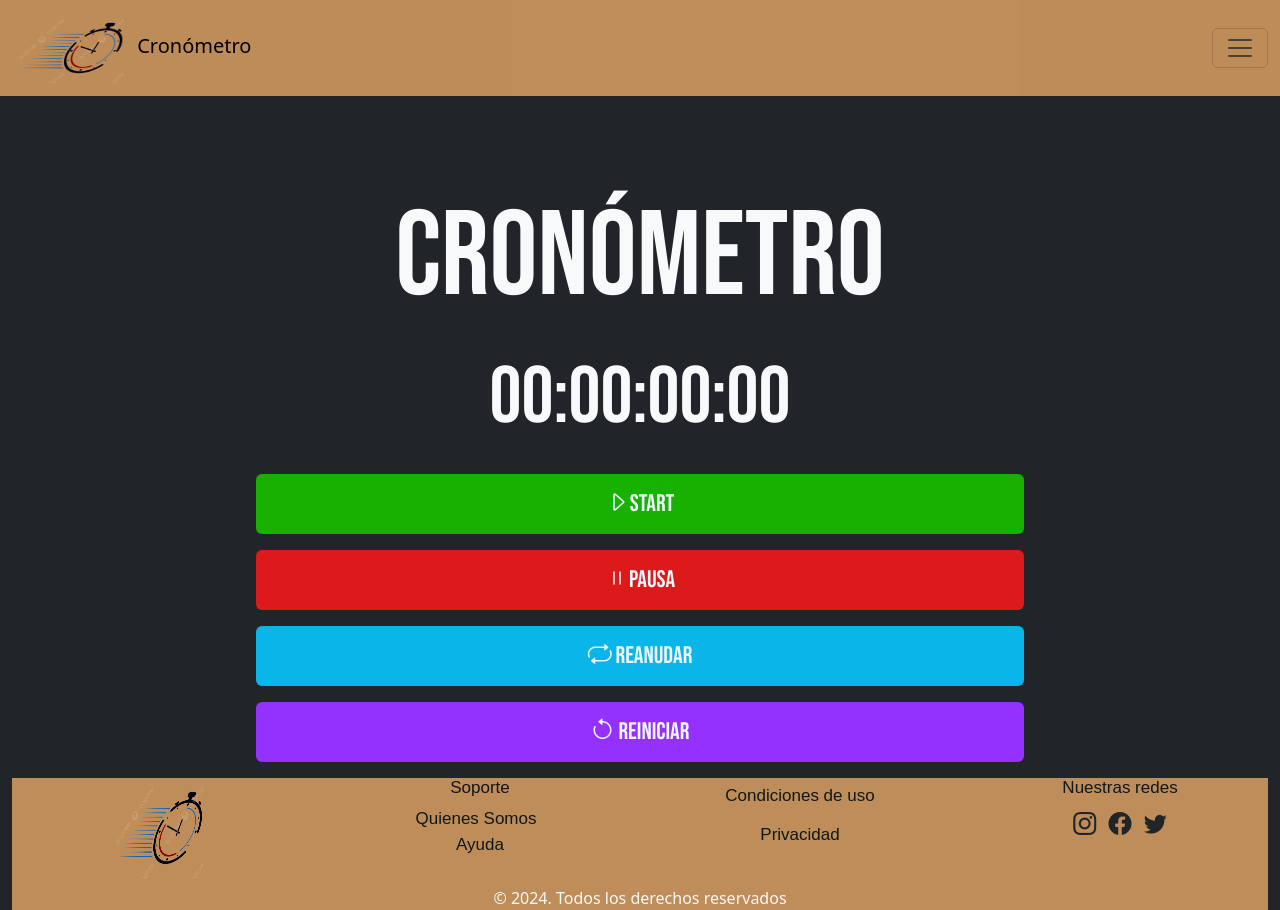
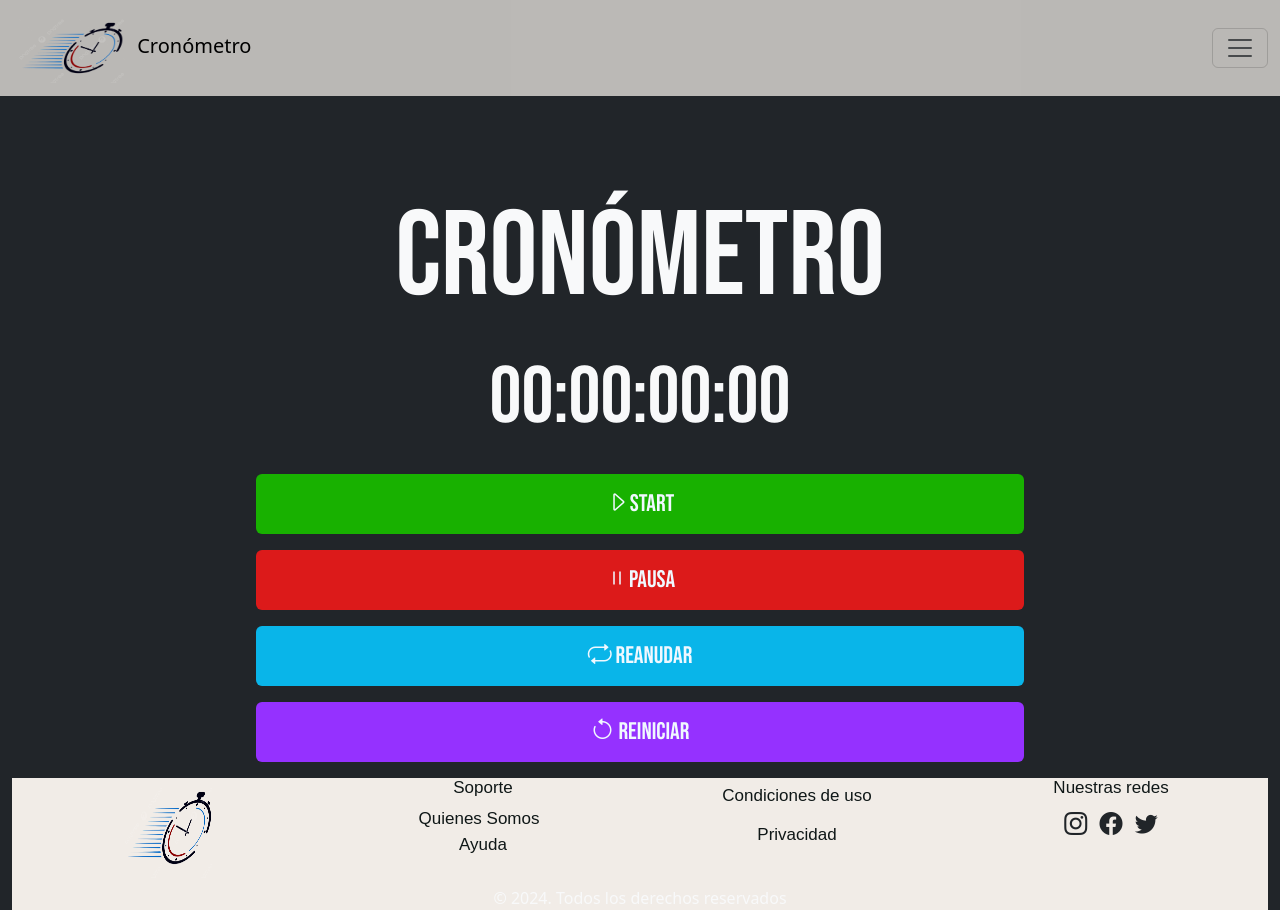
Before and after one commit to josema-P020/cronometro-grupo3, a plain HTML site: page index.html in a window 1280 px wide. Drawn offline with nearby package versions, Linux system fonts and the light colour scheme.

Commit message:
actualizamos los colores de navb y footer

```diff
--- a/css/footer.css
+++ b/css/footer.css
@@ -1,7 +1,7 @@
 
 
   .colorFooter {
-    background-color: rgba(232, 167, 102, 0.795);
+    background-color: rgb(241, 236, 231);
   }
 
   .logoSize {
--- a/css/navbar.css
+++ b/css/navbar.css
@@ -1,5 +1,5 @@
 nav {
-background-color: rgb(232, 167, 102,0.795);
+background-color: rgba(241, 236, 231, 0.74);
 z-index: 1;
 
 }
--- a/js/footer.js
+++ b/js/footer.js
@@ -1,7 +1,7 @@
 function Footer() {
     const footer = document.getElementsByTagName("footer");
     const section = document.createElement("section");
-    section.classList.add("colorFooter", "text-center")
+    section.classList.add("colorFooter", "text-center","container-fluid")
     section.innerHTML =`
             <article class="row ">
                 <div class="col-sm-12 col-md-3 ">
```
